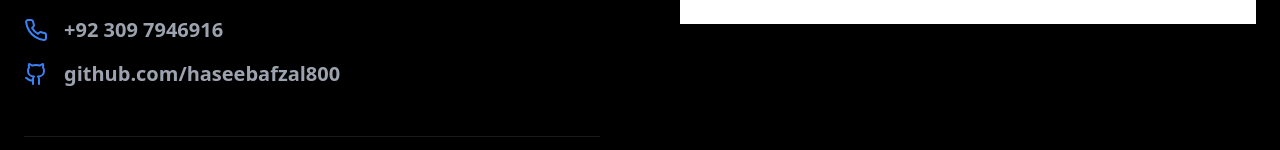
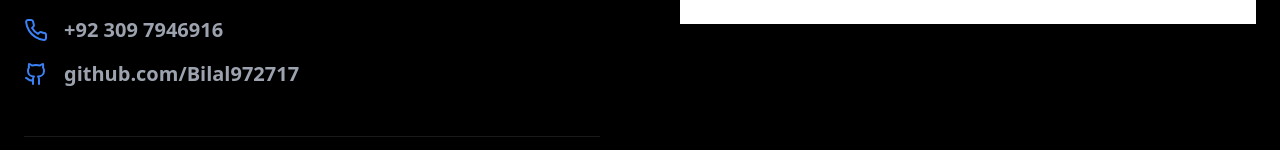
Before and after one commit to Bilal972717/BS-portfolio, a Next.js app: page / in a window 1280 px wide. Shown: the part 4454-4604 px from the top of the page. Built offline with nearby package versions, Linux system fonts and the light colour scheme.

Commit message:
updated and final

```diff
--- a/app/page.tsx
+++ b/app/page.tsx
@@ -271,8 +271,8 @@ export default function BilalPortfolio() {
                 <a href="tel:+923097946916" className="flex items-center gap-4 text-xl font-bold text-gray-400 hover:text-white transition-colors">
                   <Phone className="text-blue-500" /> +92 309 7946916
                 </a>
-                <a href="https://github.com/haseebafzal800" className="flex items-center gap-4 text-xl font-bold text-gray-400 hover:text-white transition-colors">
-                  <Github className="text-blue-500" /> github.com/haseebafzal800
+                <a href="https://github.com/Bilal972717" className="flex items-center gap-4 text-xl font-bold text-gray-400 hover:text-white transition-colors">
+                  <Github className="text-blue-500" /> github.com/Bilal972717
                 </a>
               </div>
               <div className="mt-12 pt-8 border-t border-white/10">
```
